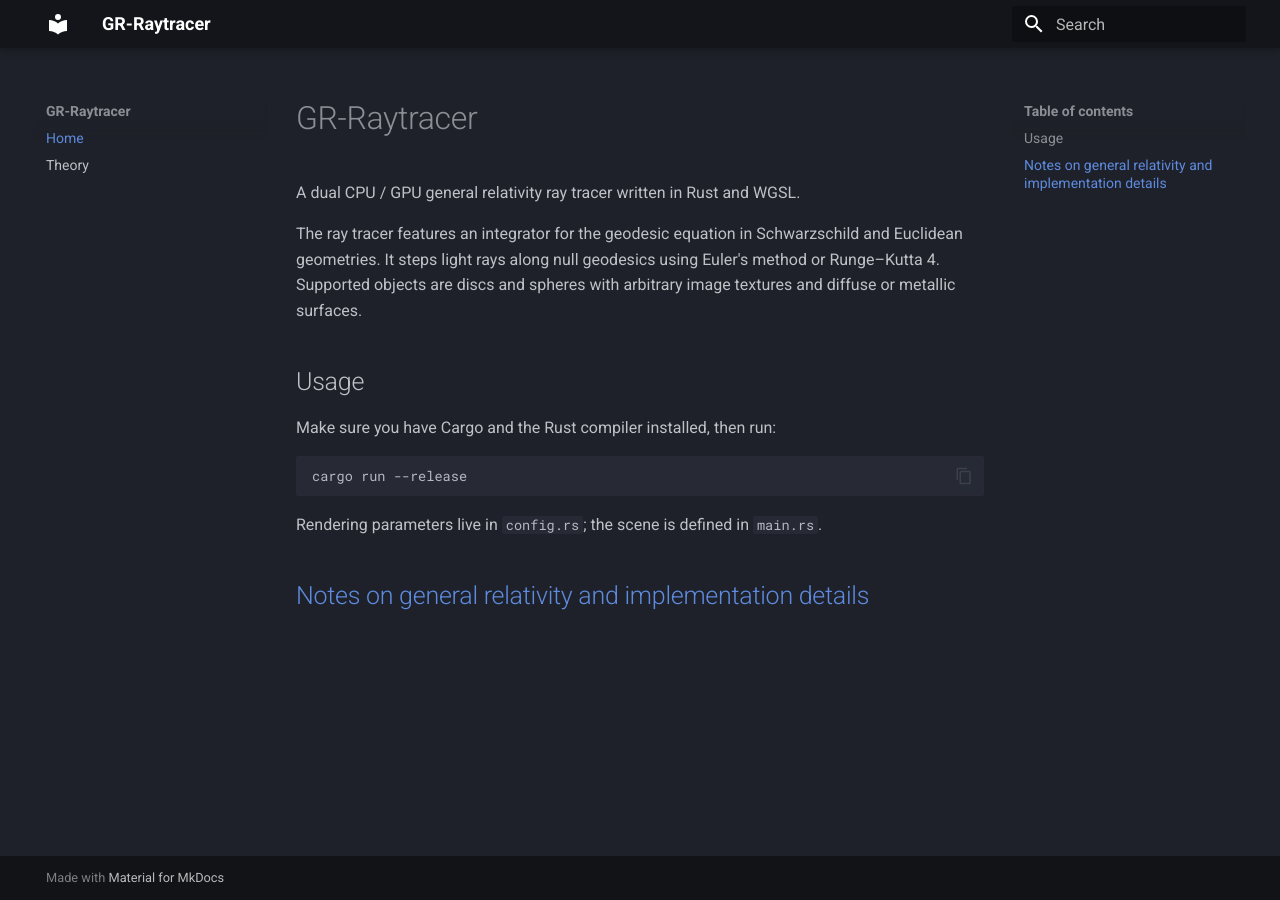
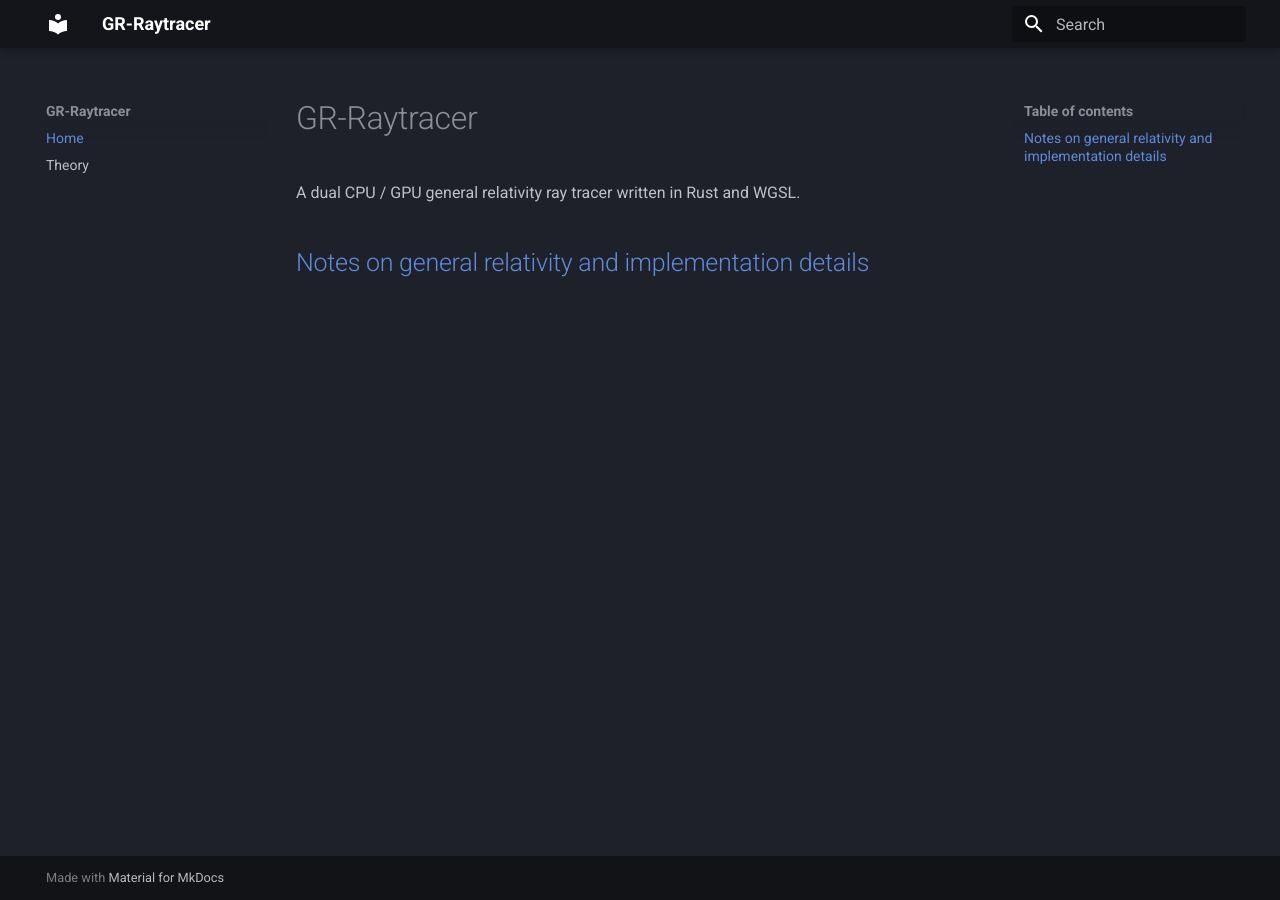
Before and after one commit to Nonlinear2/gr-raytracer, an MkDocs documentation site: the page built from docs/index.md, in a window 1280 px wide. Built offline with MkDocs 1.6.1 and Material for MkDocs 9.7.7, drawn with Linux system fonts in a browser that asks for light colours.

Commit message:
update index.md

````diff
--- a/docs/index.md
+++ b/docs/index.md
@@ -2,23 +2,4 @@
 
 A dual CPU / GPU general relativity ray tracer written in Rust and WGSL.
 
-<!--
-![Rendered black hole](assets/rendered_black_hole.png)
--->
-
-The ray tracer features an integrator for the geodesic equation in Schwarzschild
-and Euclidean geometries. It steps light rays along null geodesics using Euler's
-method or Runge–Kutta 4. Supported objects are discs and spheres with arbitrary
-image textures and diffuse or metallic surfaces.
-
-## Usage
-
-Make sure you have Cargo and the Rust compiler installed, then run:
-
-```bash
-cargo run --release
-```
-
-Rendering parameters live in `config.rs`; the scene is defined in `main.rs`.
-
 ## [Notes on general relativity and implementation details](theory.md)
````
